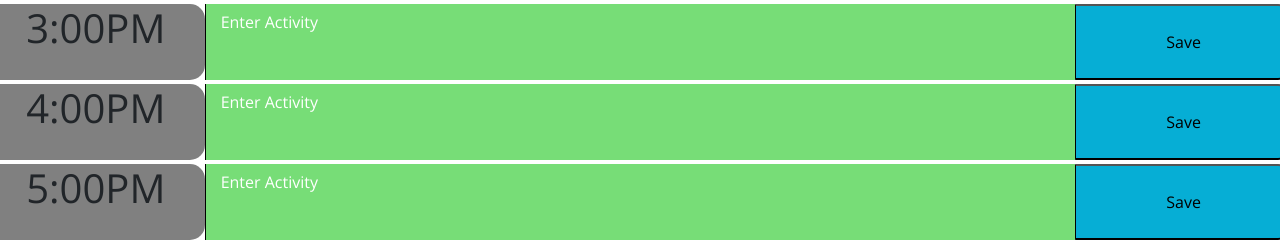
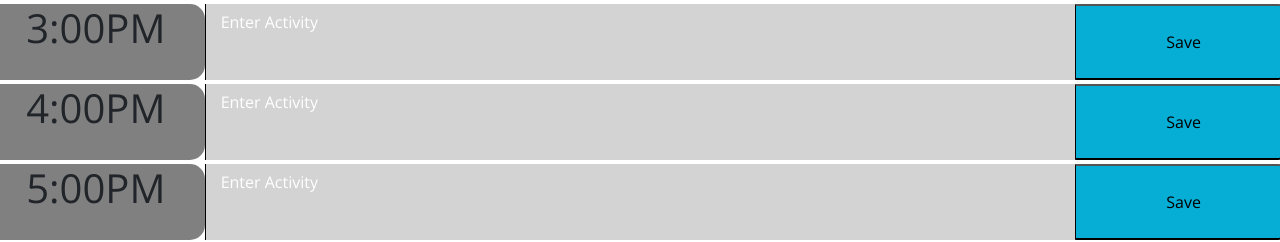
Before and after one commit to will98nicholson/Plan-Ahead-, a plain HTML site: page index.html in a window 1280 px wide. Shown: the part 814-1056 px from the top of the page. Drawn offline with nearby package versions, Linux system fonts and the light colour scheme.

Commit message:
color correction

```diff
--- a/Assets/css/style.css
+++ b/Assets/css/style.css
@@ -29,6 +29,10 @@ body {
 
   .description{
     white-space: pre-wrap;
+  }
+  .time-block{
+    text-align: center;
+    border-radius: 15px;
   }
 
   #time-display{
--- a/Assets/js/script.js
+++ b/Assets/js/script.js
@@ -4,7 +4,7 @@ $("#currentDay").text(today.format("MMM Do, YYYY"));
 // assigns past present future to hours
 var gridTimes = $(".row");
 gridTimes.each(function (index) {
-   console.log($(this).children('textarea'));
+
    let selectTime = $(this).attr('id');
 
    if (moment().hour() < selectTime) {
@@ -14,7 +14,7 @@ gridTimes.each(function (index) {
       $(this).children('textarea').addClass("present")
    }
    else if (moment().hour() > selectTime) {
-      $(this).children('textarea').addClass("future")
+      $(this).children('textarea').addClass("past")
    }
 });
 
@@ -27,6 +27,3 @@ $('saveBtn').on('click', function () {
    actInfo.push({ newID, actInput });
    saveActData.setItem('savedItems', JSON.stringify(actInfo));
 });
-
-
-console.log(moment().hour())
```
